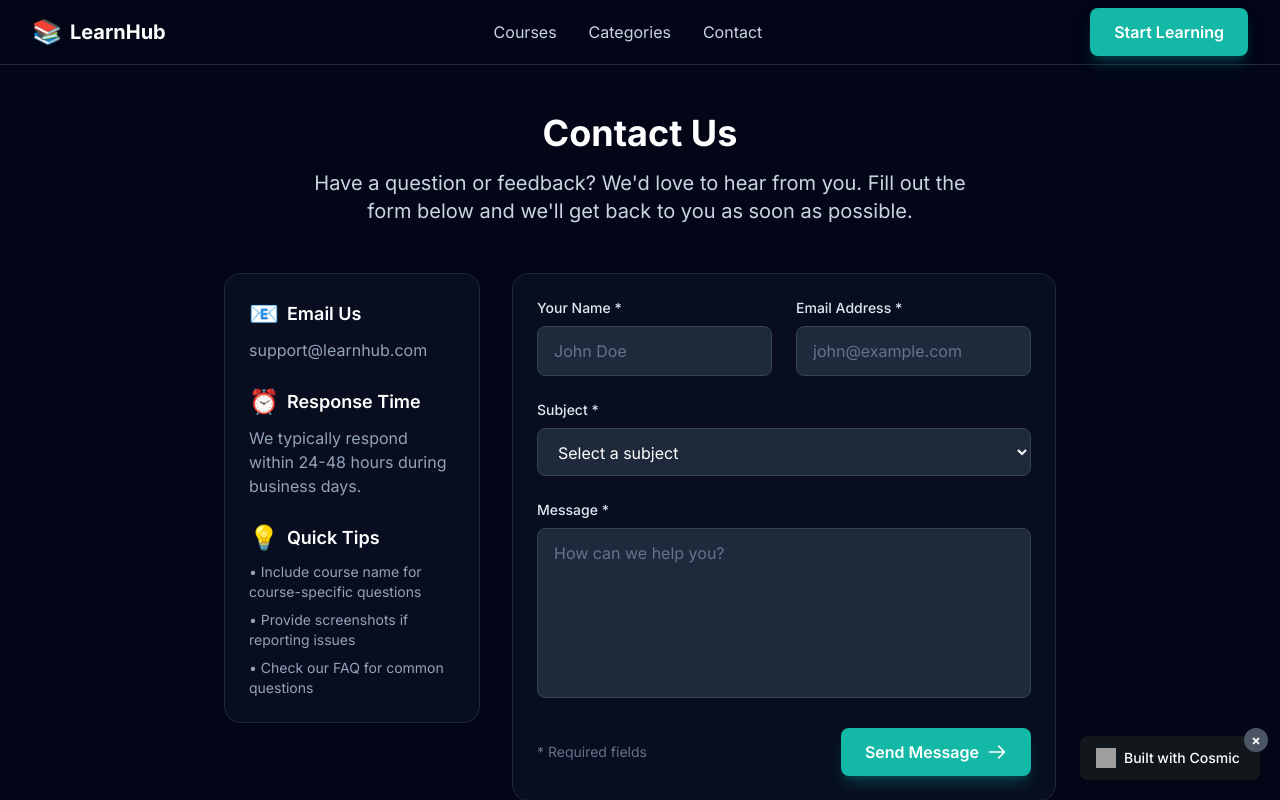
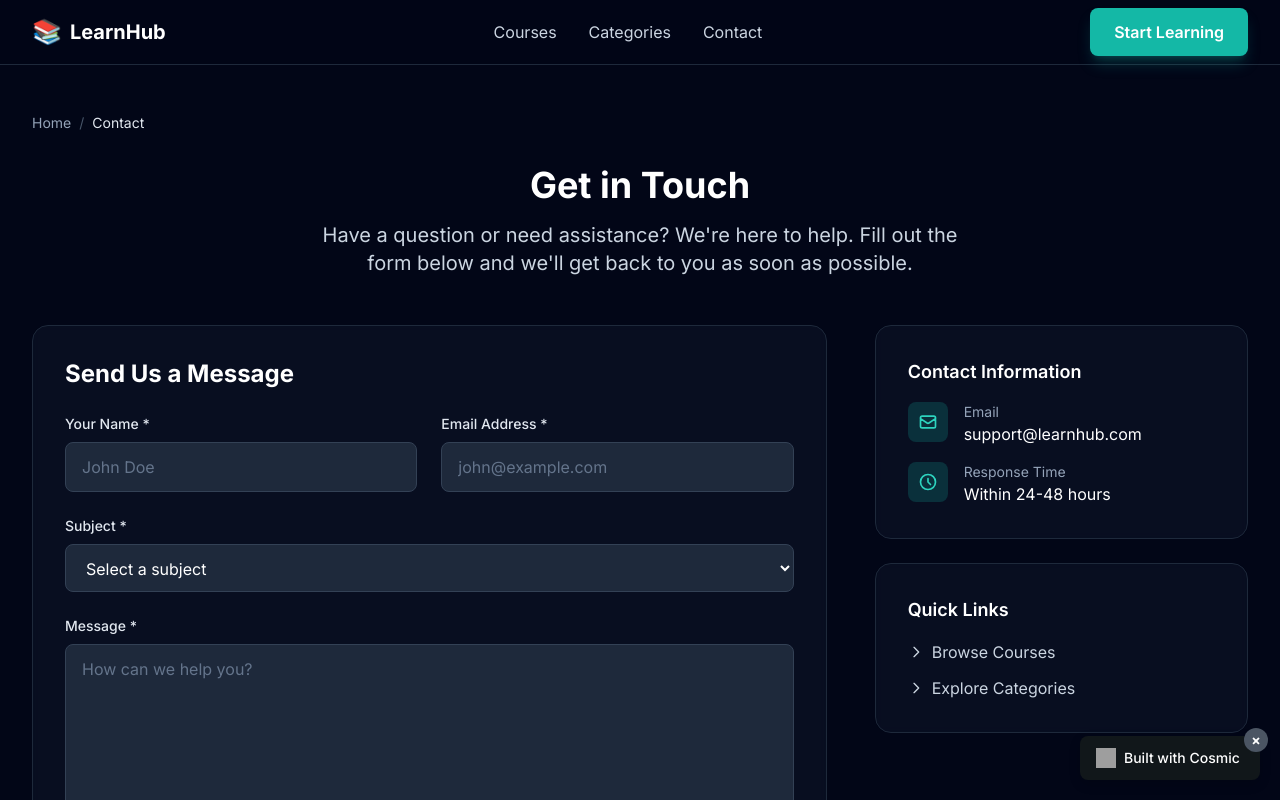
Before and after one commit to cosmic-community/learnhub-online-course-platform, a Next.js app: page /contact in a window 1280 px wide. Shown: the top 800 px of the page. Built offline with nearby package versions, Linux system fonts and the light colour scheme; grey boxes are pictures that could not be loaded; what @cosmicjs/sdk would draw is missing.

Commit message:
Add contact page with server-side form submission to Cosmic CMS

```diff
--- /dev/null
+++ b/app/actions/contact.ts
@@ -0,0 +1,28 @@
+'use server'
+
+import { submitContactForm } from '@/lib/cosmic'
+import type { ContactFormData } from '@/types'
+
+export async function submitContactAction(formData: ContactFormData): Promise<{ success: boolean; error?: string }> {
+  // Validate required fields
+  if (!formData.name || !formData.email || !formData.subject || !formData.message) {
+    return {
+      success: false,
+      error: 'All fields are required'
+    }
+  }
+
+  // Basic email validation
+  const emailRegex = /^[^\s@]+@[^\s@]+\.[^\s@]+$/
+  if (!emailRegex.test(formData.email)) {
+    return {
+      success: false,
+      error: 'Please enter a valid email address'
+    }
+  }
+
+  // Call the Cosmic API function (server-side only)
+  const result = await submitContactForm(formData)
+
+  return result
+}
--- a/app/contact/page.tsx
+++ b/app/contact/page.tsx
@@ -1,66 +1,99 @@
+import Link from 'next/link'
+import ContactForm from '@/components/ContactForm'
 import type { Metadata } from 'next'
-import ContactForm from '@/components/ContactForm'
 
 export const metadata: Metadata = {
   title: 'Contact Us - LearnHub',
-  description: 'Get in touch with the LearnHub team. We\'re here to help with any questions about our courses.',
+  description: 'Get in touch with LearnHub. We\'re here to help with your questions about courses, technical support, and more.',
 }
 
 export default function ContactPage() {
   return (
     <div className="py-12">
-      <div className="max-w-4xl mx-auto px-4 sm:px-6 lg:px-8">
+      <div className="max-w-7xl mx-auto px-4 sm:px-6 lg:px-8">
+        {/* Breadcrumb */}
+        <nav className="mb-8">
+          <ol className="flex items-center gap-2 text-sm">
+            <li>
+              <Link href="/" className="text-navy-400 hover:text-primary-400">
+                Home
+              </Link>
+            </li>
+            <li className="text-navy-600">/</li>
+            <li className="text-navy-200">Contact</li>
+          </ol>
+        </nav>
+
         {/* Page Header */}
         <div className="text-center mb-12">
-          <h1 className="text-4xl font-bold text-white mb-4">Contact Us</h1>
+          <h1 className="text-4xl font-bold text-white mb-4">Get in Touch</h1>
           <p className="text-xl text-navy-300 max-w-2xl mx-auto">
-            Have a question or feedback? We&apos;d love to hear from you.
-            Fill out the form below and we&apos;ll get back to you as soon as possible.
+            Have a question or need assistance? We&apos;re here to help. Fill out the form below and we&apos;ll get back to you as soon as possible.
           </p>
         </div>
 
-        <div className="grid grid-cols-1 lg:grid-cols-3 gap-8">
-          {/* Contact Information */}
-          <div className="lg:col-span-1">
-            <div className="card p-6 space-y-6">
-              <div>
-                <h3 className="text-lg font-semibold text-white mb-2 flex items-center gap-2">
-                  <span className="text-2xl">📧</span>
-                  Email Us
-                </h3>
-                <p className="text-navy-400">
-                  support@learnhub.com
-                </p>
+        <div className="grid grid-cols-1 lg:grid-cols-3 gap-12">
+          {/* Contact Form */}
+          <div className="lg:col-span-2">
+            <div className="card p-8">
+              <h2 className="text-2xl font-bold text-white mb-6">Send Us a Message</h2>
+              <ContactForm />
+            </div>
           </div>
 
+          {/* Contact Information Sidebar */}
+          <div className="lg:col-span-1">
+            <div className="card p-8 mb-6">
+              <h3 className="text-lg font-semibold text-white mb-4">Contact Information</h3>
+              <div className="space-y-4">
+                <div className="flex items-start gap-4">
+                  <div className="w-10 h-10 rounded-lg bg-primary-500/20 flex items-center justify-center flex-shrink-0">
+                    <svg className="w-5 h-5 text-primary-400" fill="none" stroke="currentColor" viewBox="0 0 24 24">
+                      <path strokeLinecap="round" strokeLinejoin="round" strokeWidth={2} d="M3 8l7.89 5.26a2 2 0 002.22 0L21 8M5 19h14a2 2 0 002-2V7a2 2 0 00-2-2H5a2 2 0 00-2 2v10a2 2 0 002 2z" />
+                    </svg>
+                  </div>
                   <div>
-                <h3 className="text-lg font-semibold text-white mb-2 flex items-center gap-2">
-                  <span className="text-2xl">⏰</span>
-                  Response Time
-                </h3>
-                <p className="text-navy-400">
-                  We typically respond within 24-48 hours during business days.
-                </p>
+                    <div className="text-navy-400 text-sm">Email</div>
+                    <a href="mailto:support@learnhub.com" className="text-white hover:text-primary-400 transition-colors">
+                      support@learnhub.com
+                    </a>
+                  </div>
                 </div>
 
+                <div className="flex items-start gap-4">
+                  <div className="w-10 h-10 rounded-lg bg-primary-500/20 flex items-center justify-center flex-shrink-0">
+                    <svg className="w-5 h-5 text-primary-400" fill="none" stroke="currentColor" viewBox="0 0 24 24">
+                      <path strokeLinecap="round" strokeLinejoin="round" strokeWidth={2} d="M12 8v4l3 3m6-3a9 9 0 11-18 0 9 9 0 0118 0z" />
+                    </svg>
+                  </div>
                   <div>
-                <h3 className="text-lg font-semibold text-white mb-2 flex items-center gap-2">
-                  <span className="text-2xl">💡</span>
-                  Quick Tips
-                </h3>
-                <ul className="text-navy-400 space-y-2 text-sm">
-                  <li>• Include course name for course-specific questions</li>
-                  <li>• Provide screenshots if reporting issues</li>
-                  <li>• Check our FAQ for common questions</li>
-                </ul>
+                    <div className="text-navy-400 text-sm">Response Time</div>
+                    <div className="text-white">Within 24-48 hours</div>
+                  </div>
                 </div>
               </div>
             </div>
 
-          {/* Contact Form */}
-          <div className="lg:col-span-2">
-            <div className="card p-6">
-              <ContactForm />
+            <div className="card p-8">
+              <h3 className="text-lg font-semibold text-white mb-4">Quick Links</h3>
+              <ul className="space-y-3">
+                <li>
+                  <Link href="/courses" className="text-navy-300 hover:text-primary-400 transition-colors flex items-center gap-2">
+                    <svg className="w-4 h-4" fill="none" stroke="currentColor" viewBox="0 0 24 24">
+                      <path strokeLinecap="round" strokeLinejoin="round" strokeWidth={2} d="M9 5l7 7-7 7" />
+                    </svg>
+                    Browse Courses
+                  </Link>
+                </li>
+                <li>
+                  <Link href="/categories" className="text-navy-300 hover:text-primary-400 transition-colors flex items-center gap-2">
+                    <svg className="w-4 h-4" fill="none" stroke="currentColor" viewBox="0 0 24 24">
+                      <path strokeLinecap="round" strokeLinejoin="round" strokeWidth={2} d="M9 5l7 7-7 7" />
+                    </svg>
+                    Explore Categories
+                  </Link>
+                </li>
+              </ul>
             </div>
           </div>
         </div>
--- a/components/ContactForm.tsx
+++ b/components/ContactForm.tsx
@@ -1,7 +1,7 @@
 'use client'
 
 import { useState, FormEvent } from 'react'
-import { submitContactForm } from '@/lib/cosmic'
+import { submitContactAction } from '@/app/actions/contact'
 import type { ContactFormData } from '@/types'
 
 type FormStatus = 'idle' | 'submitting' | 'success' | 'error'
@@ -21,7 +21,8 @@ export default function ContactForm() {
     setStatus('submitting')
     setErrorMessage('')
 
-    const result = await submitContactForm(formData)
+    // Call the server action instead of the Cosmic function directly
+    const result = await submitContactAction(formData)
 
     if (result.success) {
       setStatus('success')
```
Lines whose indentation alone changed are shown as unchanged.
